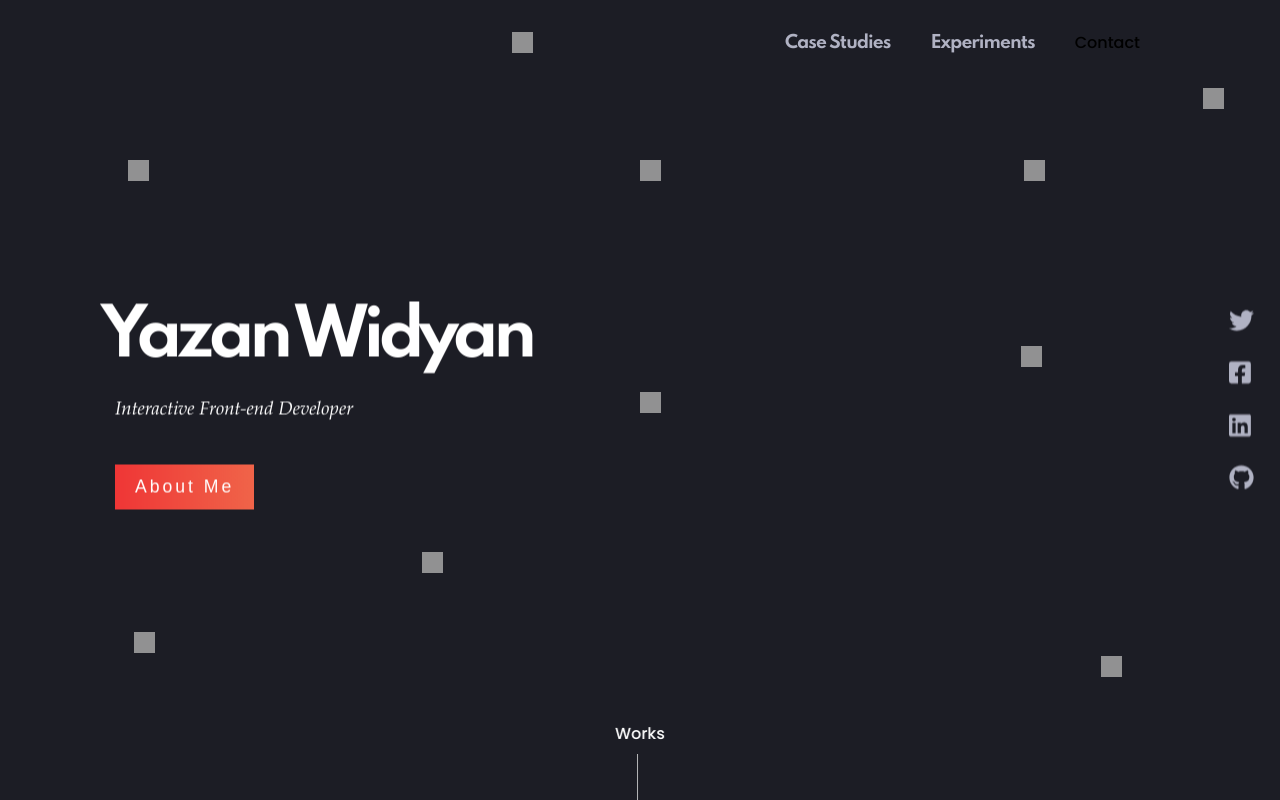
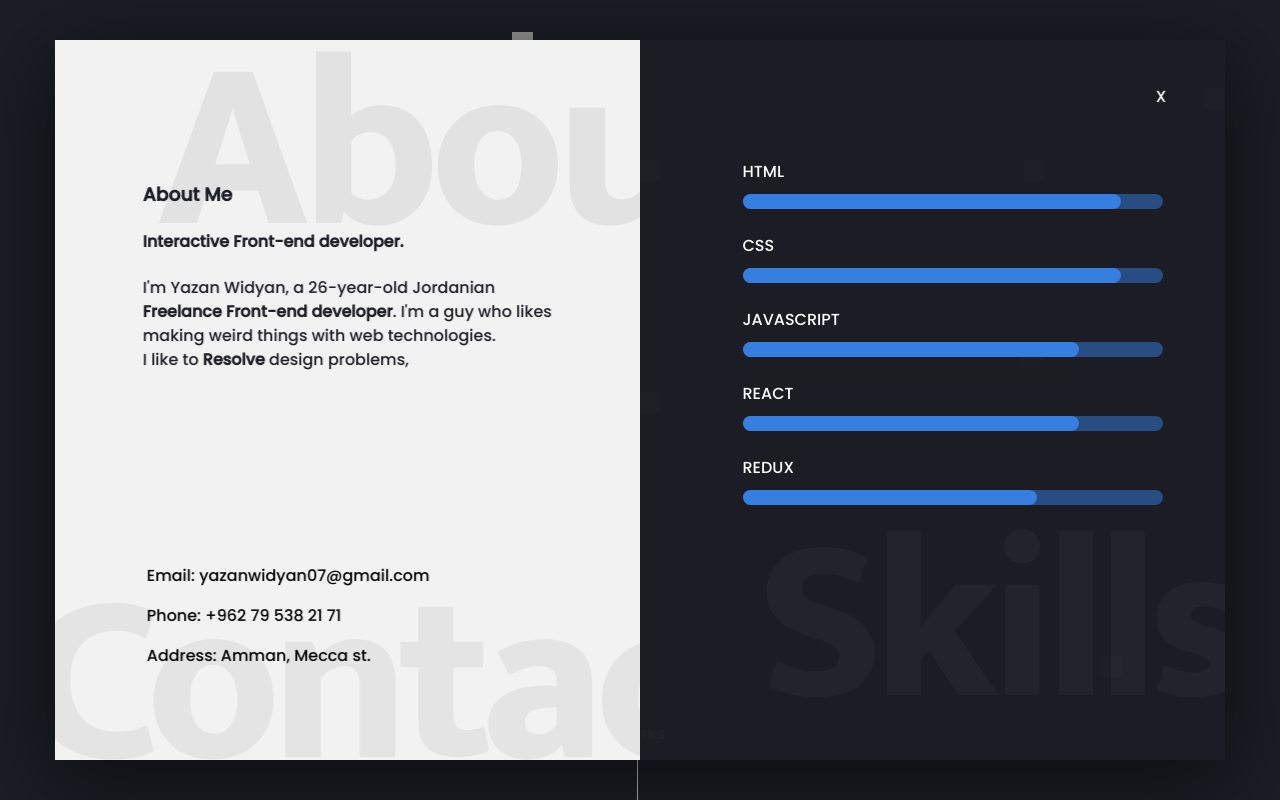
Before and after one commit to Yazanwidyan/Portfolio, a React (Create React App) app: page / in a window 1280 px wide. Both pictures are taken after a click on the button "About Me". Shown: the top 800 px of the page. Built offline with nearby package versions, Linux system fonts and the light colour scheme; grey boxes are pictures that could not be loaded.

Commit message:
added contact and about

```diff
--- a/public/index.html
+++ b/public/index.html
@@ -9,6 +9,7 @@
   <link rel="stylesheet" href="https://fonts.googleapis.com/icon?family=Material+Icons" />
   <link href="https://fonts.googleapis.com/css?family=Poppins:500&display=swap" rel="stylesheet">
   <link href="https://fonts.googleapis.com/css?family=Spartan:700&display=swap" rel="stylesheet">
+  <link href="https://fonts.googleapis.com/css2?family=Mukta:wght@800&display=swap" rel="stylesheet">
 
 
 
--- a/src/Containers/Home/Home.js
+++ b/src/Containers/Home/Home.js
@@ -34,7 +34,7 @@ const Home = () => {
 
   const handleScroll = () => {
     const currentPos = window.pageYOffset;
-    const visible = scrollPos < 100;
+    const visible = scrollPos < 150;
 
     setScroll(currentPos);
     setVisible(visible);
@@ -49,12 +49,14 @@ const Home = () => {
               <a href="!#">Case Studies</a>
             </li>
             <li>
-              <a href="!#">Experiments</a>
+              <a onClick={handleContactOpen} href>
+                Skills
+              </a>
             </li>
             <li>
-              <div onClick={handleContactOpen} href="!#">
+              <a onClick={handleContactOpen} href>
                 Contact
-              </div>
+              </a>
             </li>
           </ul>
         </div>
@@ -68,8 +70,8 @@ const Home = () => {
             <h1 className="lg-heading">Yazan Widyan</h1>
             <h3 className="sm-heading"> Interactive Front-end Developer </h3>
 
-            <button className="the-button">
-              <span className="button-text">About Me </span>
+            <button className="the-button" onClick={handleContactOpen}>
+              <span className="button-text">About Me</span>
             </button>
 
             <ul className="icons">
@@ -105,20 +107,59 @@ const Home = () => {
       <div className="main">
         <div className={open ? "is-open" : ""}>
           <div className="contact-about">
-            <div className="half-contact is-contact"></div>
-            <div className="contact-info">
-              <h3>About Me</h3>
+            <div className="half-contact is-contact">
+              <div className="giga-text" style={{ right: "-2vh" }}>
+                Skills
+              </div>
+
+              <div className="skills-container">
+                <ul>
+                  <li className="html"> HTML</li>
+                  <li className="css"> CSS</li>
+                  <li className="javascript"> JAVASCRIPT</li>
+                  <li className="react"> REACT</li>
+                  <li className="redux"> REDUX</li>
+                </ul>
+              </div>
+
+              <div className="contact-info">
+                <div className="close-contact" onClick={handleContactOpen}>
+                  X
+                </div>
+              </div>
             </div>
             <div className="half-contact is-about">
+              <div className="giga-text">About</div>
               <div className="contact-info">
                 <h3 className="about-me-title">About Me</h3>
                 <h4>Interactive Front-end developer.</h4>
                 <p className="about-me-text">
-                  I'm Riccardo Zanutta, a 22-year-old Italian
-                  <strong>Freelance Front-end developer</strong>. I'm a weird
-                  guy who likes making weird things with web technologies.
+                  I'm Yazan Widyan, a 26-year-old Jordanian
+                  <strong> Freelance Front-end developer</strong>. I'm a guy who
+                  likes making weird things with web technologies.
                   <br /> I like to <strong>Resolve</strong> design problems,
                 </p>
+
+                <div className="boxes">
+                  <div>
+                    <span className="text-secondary"> Email: </span>
+                    yazanwidyan07@gmail.com
+                  </div>
+                  <div>
+                    <span className="text-secondary"> Phone: </span>
+                    +962 79 538 21 71
+                  </div>
+                  <div>
+                    <span className="text-secondary"> Address: </span>
+                    Amman, Mecca st.
+                  </div>
+                </div>
+                <div
+                  className="giga-text"
+                  style={{ top: "43vh", left: "-15vh", zIndex: "-1" }}
+                >
+                  Contact
+                </div>
               </div>
             </div>
           </div>
@@ -128,13 +169,34 @@ const Home = () => {
             <h4 className="work-title">case studies </h4>
             <h2 className="work-subtitle"> Latest Works </h2>
             <ul className="work-list">
-              <li>
+              <li style={{ margin: " 0px -30px 160px 30px" }}>
                 <a id="project1" href="!#" className="project">
                   <div className="project-mask"> </div>
                   <div className="project-mask-number">
                     <div className="project-mask-back"> 01 </div>
                     <div className="project-mask-front">
                       <div className="project-mask-front-overlay"> 01 </div>
+                    </div>
+                  </div>
+                  <div className="work-text-section">
+                    <div className="project-title"> Project Title </div>
+                    <div className="project-subtitle"> Project Subtitle </div>
+                    <button className="the-button">
+                      <span className="button-text">case study </span>
+                    </button>
+                  </div>
+                </a>
+              </li>
+              <li style={{ margin: " 0px 30px 160px -30px" }}>
+                <a id="project1" href="!#" className="project">
+                  <div className="project-mask"> </div>
+                  <div
+                    className="project-mask-number"
+                    style={{ top: "-124px", left: "-51px" }}
+                  >
+                    <div className="project-mask-back"> 02 </div>
+                    <div className="project-mask-front">
+                      <div className="project-mask-front-overlay"> 02 </div>
                     </div>
                   </div>
                   <div className="work-text-section">
--- a/src/Style/main.scss
+++ b/src/Style/main.scss
@@ -38,7 +38,7 @@ a {
 }
 
 .text-secondary {
-  color: #fff;
+  color: rgb(0, 0, 0);
 }
 
 .nav-links a:hover ::after {
@@ -46,12 +46,185 @@ a {
   left: 0;
 }
 
-
-
 body {
   &.is-open {
     overflow: hidden;
 
+    .icons {
+      visibility: hidden;
+    }
+
+    .nav-links {
+      visibility: hidden;
+    }
+  }
+}
+
+.contact-about {
+  position: absolute;
+  -webkit-transform-style: preserve-3d;
+  transform-style: preserve-3d;
+  top: 50%;
+  left: 50%;
+  -webkit-transform: translate(-50%, -50%);
+  transform: translate(-50%, -50%);
+  width: 1170px;
+  height: 90%;
+  position: fixed;
+  background-color: transparent;
+  overflow: hidden;
+  visibility: hidden;
+  transition: visibility 1s, z-index 1s, box-shadow 0.3s;
+  z-index: -1;
+
+  .giga-text {
+    font-size: 230px;
+    position: absolute;
+    opacity: 0.06;
+    letter-spacing: -10px;
+    font-family: "Mukta", sans-serif;
+    z-index: 0;
+  }
+
+  .half-contact {
+    position: absolute;
+    top: 0;
+    left: 0;
+    opacity: 0;
+    width: 50%;
+    height: 100%;
+    overflow: hidden;
+
+    .contact-info {
+      position: absolute;
+      -webkit-transform-style: preserve-3d;
+      transform-style: preserve-3d;
+      left: 50%;
+      -webkit-transform: translateX(-50%);
+      transform: translateX(-50%);
+      top: 17%;
+      text-align: left;
+      width: 70%;
+      margin: 0 auto;
+    }
+
+    &.is-about {
+      transition-delay: 0.2s;
+      -webkit-transform: translateY(-100%);
+      transform: translateY(-100%);
+      background-color: hsla(0, 0%, 95%, 1.97);
+      transition: opacity 0.3s,
+        -webkit-transform 0.5s cubic-bezier(0.694, 0.048, 0.335, 1);
+      transition: transform 0.5s cubic-bezier(0.694, 0.048, 0.335, 1),
+        opacity 0.3s;
+      transition: transform 0.5s cubic-bezier(0.694, 0.048, 0.335, 1),
+        opacity 0.3s,
+        -webkit-transform 0.5s cubic-bezier(0.694, 0.048, 0.335, 1);
+      z-index: 60;
+
+      .giga-text {
+        top: -68px;
+        left: 100px;
+        font-size: 240px;
+      }
+
+      .contact-info {
+        color: #1c1d25;
+      }
+    }
+
+    &.is-contact {
+      -webkit-transform: translateY(100%);
+      transform: translateY(100%);
+      background-color: rgba(28, 29, 37, 0.985);
+      left: auto;
+      right: 0;
+      transition: opacity 0.3s,
+        -webkit-transform 0.45s cubic-bezier(0.694, 0.048, 0.335, 1);
+      transition: transform 0.45s cubic-bezier(0.694, 0.048, 0.335, 1),
+        opacity 0.3s;
+      transition: transform 0.45s cubic-bezier(0.694, 0.048, 0.335, 1),
+        opacity 0.3s,
+        -webkit-transform 0.45s cubic-bezier(0.694, 0.048, 0.335, 1);
+      z-index: 59;
+
+      .close-contact {
+        right: -29px;
+        color: white;
+        cursor: pointer;
+        top: -77px;
+        position: absolute;
+      }
+
+      .giga-text {
+        bottom: -39px;
+        right: -167px;
+        color: #fff;
+        opacity: 0.03;
+      }
+
+      .skills-container {
+        width: 500px;
+        margin: 50px auto 0;
+        padding: 20px;
+
+
+        li {
+          position: relative;
+          list-style: none;
+          margin: 50px 0;
+          font-weight: 500;
+          text-transform: uppercase;
+          color: white;
+          ;
+        }
+
+        li:before {
+          content: "";
+          position: absolute;
+          top: calc(100% + 10px);
+          left: 0;
+          width: 100%;
+          height: 15px;
+          background-color: rgba(54, 126, 223, .5);
+          border-radius: 1000px;
+        }
+
+        li:after {
+          content: "";
+          position: absolute;
+          top: calc(100% + 10px);
+          left: 0;
+          width: 0;
+          height: 15px;
+          background-color: rgba(54, 126, 223, 1);
+          border-radius: 1000px;
+          animation-duration: .7s;
+          animation-timing-function: ease;
+          animation-fill-mode: forwards;
+        }
+
+        li.html:after {
+          width: 90%;
+        }
+
+        li.css:after {
+          width: 90%;
+        }
+
+        li.javascript:after {
+          width: 80%;
+        }
+
+        li.react:after {
+          width: 80%;
+        }
+
+        li.redux:after {
+          width: 70%;
+        }
+      }
+    }
   }
 }
 
@@ -68,51 +241,12 @@ body {
       transform: translateY(0);
 
       &.is-about {
-        transition-delay: 2s;
+        transition-delay: 0s;
       }
-    }
-  }
-}
 
-.contact-about {
-  position: absolute;
-  -webkit-transform-style: preserve-3d;
-  transform-style: preserve-3d;
-  top: 50%;
-  left: 50%;
-  -webkit-transform: translate(-50%, -50%);
-  transform: translate(-50%, -50%);
-  width: 1000px;
-  height: 90%;
-  position: fixed;
-  background-color: transparent;
-  overflow: hidden;
-  visibility: hidden;
-  transition: visibility 1s, z-index 1s, box-shadow 0.3s;
-  z-index: -1;
-
-  .half-contact {
-    position: absolute;
-    top: 0;
-    left: 0;
-    opacity: 0;
-    width: 50%;
-    height: 100%;
-    overflow: hidden;
-
-    &.is-about {
-      transition-delay: 0.2s;
-      -webkit-transform: translateY(-100%);
-      transform: translateY(-100%);
-      background-color: hsla(0, 0%, 95%, 0.97);
-      transition: opacity 0.3s,
-        -webkit-transform 0.5s cubic-bezier(0.694, 0.048, 0.335, 1);
-      transition: transform 0.5s cubic-bezier(0.694, 0.048, 0.335, 1),
-        opacity 0.3s;
-      transition: transform 0.5s cubic-bezier(0.694, 0.048, 0.335, 1),
-        opacity 0.3s,
-        -webkit-transform 0.5s cubic-bezier(0.694, 0.048, 0.335, 1);
-      z-index: 60;
+      &.is-contact {
+        transition-delay: 0.2s;
+      }
     }
   }
 }
@@ -139,7 +273,7 @@ body {
     z-index: 25;
 
     .nav-content {
-      width: 1000px;
+      width: 1170px;
       margin: 0 auto;
 
       .nav-links {
@@ -158,6 +292,7 @@ body {
           transition: color 0.35s ease;
           font-size: 17px;
           letter-spacing: -1px;
+          cursor: pointer;
 
           &:hover {
             color: white;
@@ -481,26 +616,31 @@ body {
   }
 
   .boxes {
-    display: flex;
-    flex-wrap: wrap;
+
     justify-content: space-evenly;
     align-items: center;
-    margin-top: 1rem;
+    margin-top: 12rem;
+    margin-left: -27px;
 
     div {
-      font-size: 2rem;
-      border: 3px #fff solid;
-      padding: 1.5rem 2.5rem;
-      margin-bottom: 3rem;
-      @include easeOut;
+      width: 298px;
+      margin-left: 31px;
+      font-size: 1rem;
+      border-radius: 10px;
+      margin-bottom: 1rem;
+      color: rgb(0, 0, 0);
+      transition: all 0.5s ease-out;
 
       &:hover {
+        cursor: pointer;
         padding: 0.5rem 1.5rem;
-        background: $secondary-color;
-        color: set-text-color($secondary-color);
+        background: rgb(39, 36, 36);
+        color: white;
+        width: 42vh;
+
 
         span {
-          color: set-text-color($secondary-color);
+          color: white;
         }
       }
     }
@@ -709,13 +849,14 @@ body {
         .project-mask-number {
           display: block;
           position: absolute;
-          top: -40px;
-          right: -45px;
-          width: 265px;
-          height: 198px;
-          font-size: 11.5625em;
+          top: -120px;
+          right: -80px;
+          width: 324px;
+          height: 250px;
+          letter-spacing: -17px;
+          font-size: 15.5625em;
           overflow: hidden;
-          font-family: League Spartan, Helvetica, Arial, sans-serif;
+          font-family: "Mukta", sans-serif;
           color: transparent;
           -webkit-transform: translateY(15px);
           transform: translateY(15px);
@@ -786,6 +927,8 @@ body {
           padding: 0;
           margin: 0;
           text-align: center;
+          font-size: 1.2em;
+
 
           li {
             display: inline-block;
@@ -794,7 +937,7 @@ body {
             a {
               display: block;
               padding: 15px 0;
-              font-family: League Spartan, Helvetica, Arial, sans-serif;
+              font-family: "Mukta", sans-serif;
               position: relative;
               color: #f3f3f3;
               transition: color 0.3s ease;
@@ -806,11 +949,16 @@ body {
       .footer-copy {
         width: 100%;
         padding-top: 15px;
+        margin-left: -36px;
         text-align: center;
-        font-size: 0.75em;
+        font-size: .8em;
+        font-family: "Mukta", sans-serif;
+
 
         a {
           color: white;
+          font-family: "Mukta", sans-serif;
+
         }
       }
     }
```
